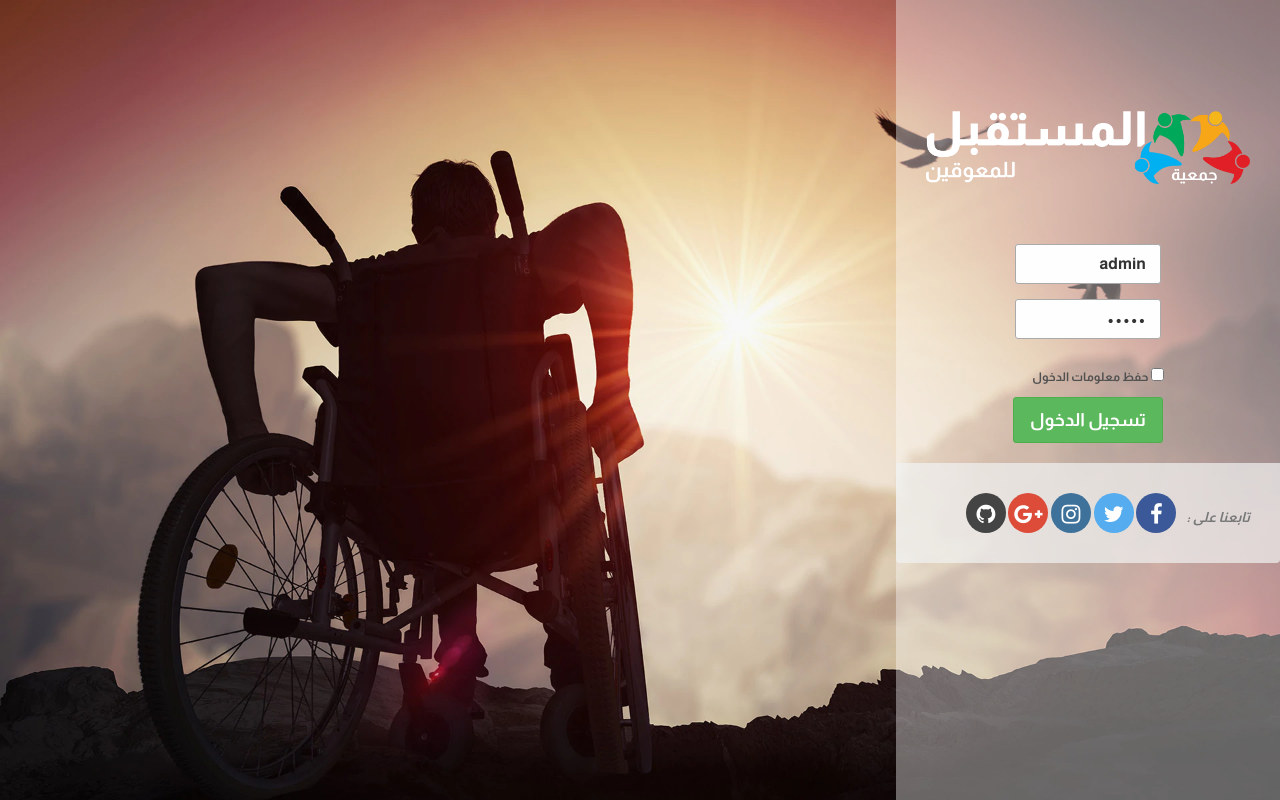
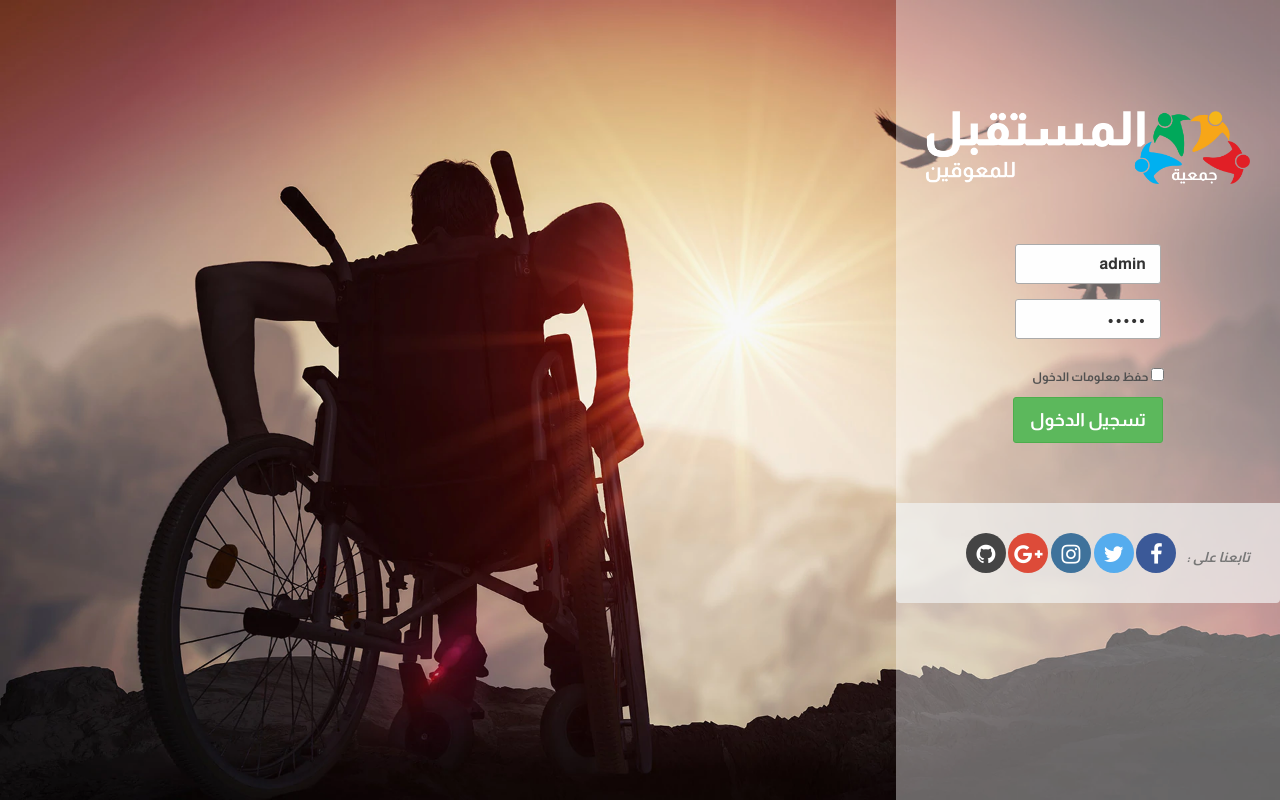
Before and after one commit to syriantechno/future, a PHP site: page /adam/login.php in a window 1280 px wide. Run offline with PHP 8.4, Linux system fonts and the light colour scheme.

```diff
--- a/login.php
+++ b/login.php
@@ -390,7 +390,8 @@ if (isset($_POST['username'])) {
                     <div class="h20"></div>
 
                 </form>
-
+                <div class="h20"></div>
+                <div class="h20"></div>
                 <div class="social_box">
                     <span class="text-muted" style="font-style:italic;">تابعنا على :&nbsp; &nbsp;</span>
                     <a href="#" class="sbox-facebook"><i class="fa fa-facebook"></i></a>
```
